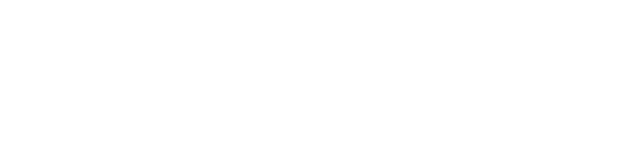
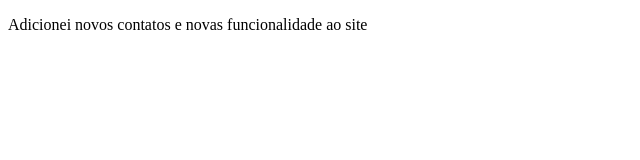
Before and after one commit to contamary/siterev, a plain HTML site: page index.html in a window 1280 px wide. Shown: the whole page, without its empty margins (0-640 px from the left). Drawn offline with Linux system fonts and the light colour scheme.

Commit message:
primeiraenvio

```diff
--- a/index.html
+++ b/index.html
@@ -3,9 +3,11 @@
 <head>
     <meta charset="UTF-8">
     <meta name="viewport" content="width=device-width, initial-scale=1.0">
-    <title>Document</title>
+    <title>legal</title>
 </head>
 <body>
-
+    <p>
+        Adicionei novos contatos e novas funcionalidade ao site
+    </p>
 </body>
 </html>
```
